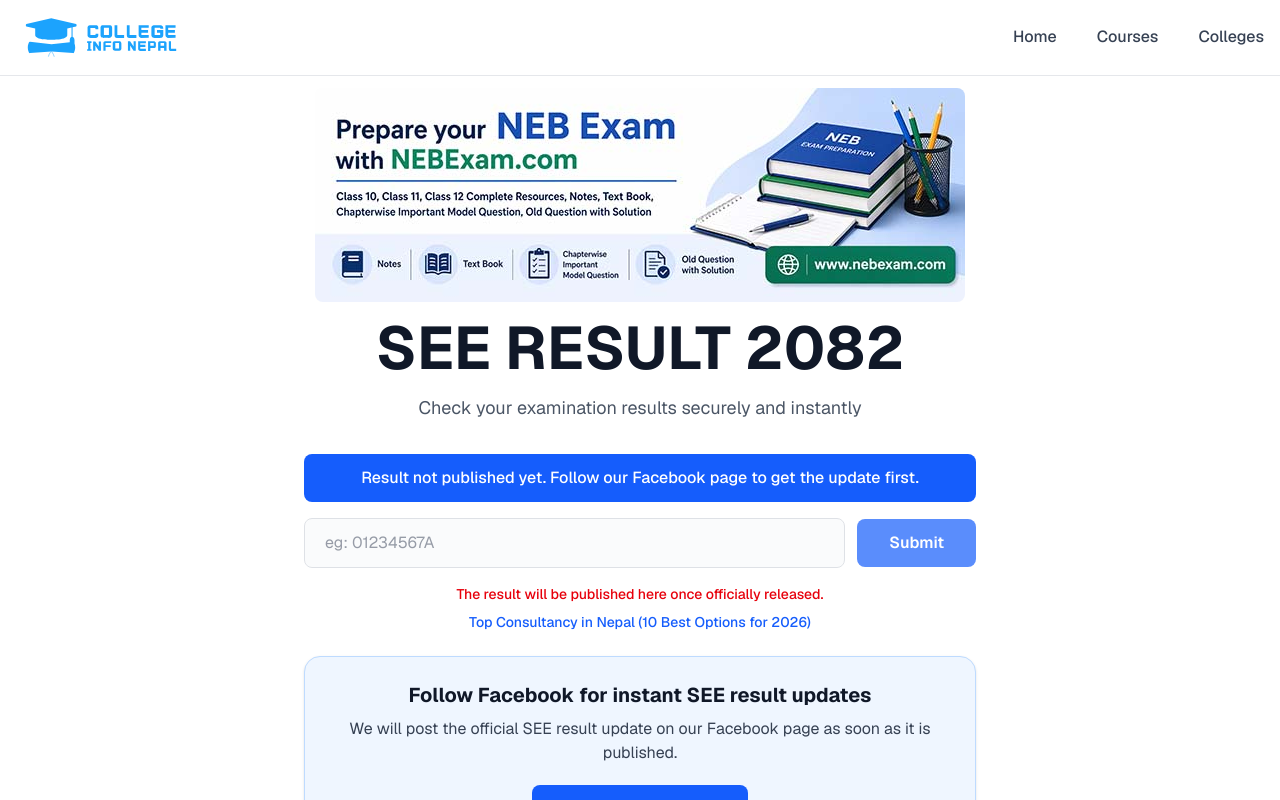
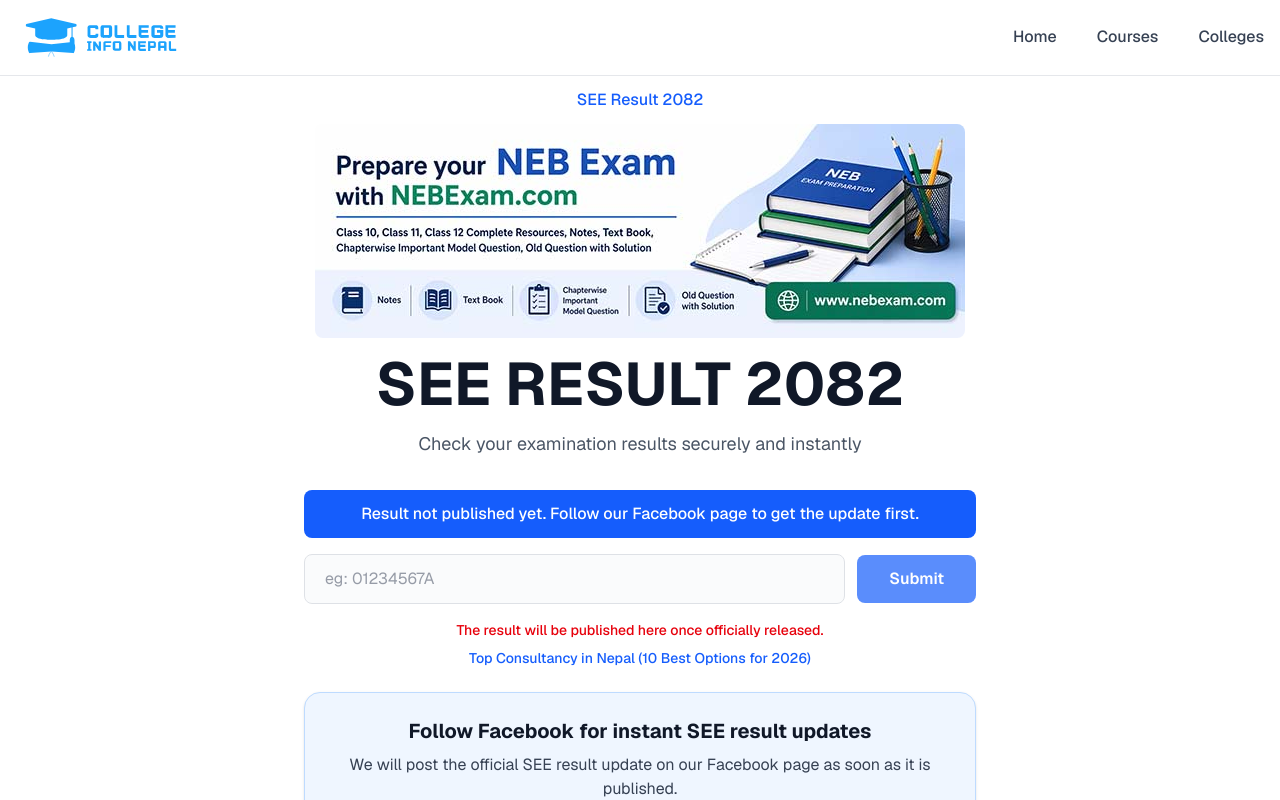
Before and after one commit to ronishdhakal/see, a Next.js app: page / in a window 1280 px wide. Shown: the top 800 px of the page. Built offline with nearby package versions, Linux system fonts and the light colour scheme.

Commit message:
SEE Result Link Added for NEBexam

```diff
--- a/src/app/components/result/ResultHeader.jsx
+++ b/src/app/components/result/ResultHeader.jsx
@@ -5,6 +5,19 @@
     <section className="w-full bg-white pt-2 pb-10 sm:pt-3 sm:pb-12 border-b border-gray-200">
       <div className="max-w-7xl mx-auto px-4 sm:px-6 lg:px-8">
         <div className="text-center">
+
+          {/* ✅ SIMPLE TOP LINK */}
+          <p className="mb-3 text-sm sm:text-base text-blue-600 font-medium">
+            <a
+              href="https://see.nebexam.com/"
+              target="_blank"
+              rel="noopener noreferrer"
+              className="hover:underline"
+            >
+              SEE Result 2082
+            </a>
+          </p>
+
           <div className="mb-4 flex justify-center">
             <a
               href="https://www.nebexam.com/"
@@ -54,7 +67,6 @@
             The result will be published here once officially released.
           </p>
 
-          {/* ✅ UPDATED LINK WITHOUT "Check:" */}
           <p className="mt-2 text-sm text-blue-600 font-medium">
             <a
               href="https://www.abroadadvise.com/featured/best-consultancy-in-nepal"
```
